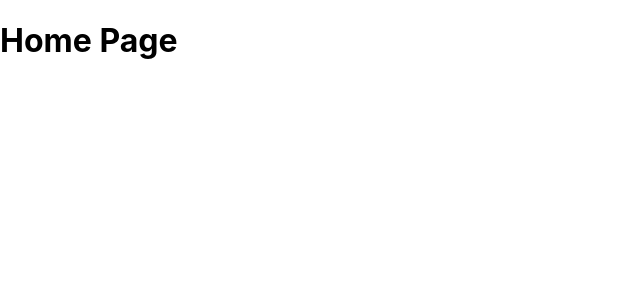
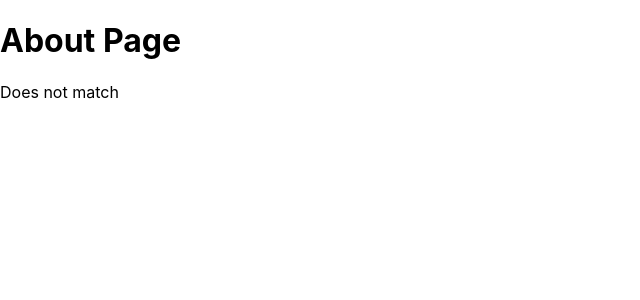
Before and after one commit to oscartrugo/MasterReact-Typecript, a React (Create React App) app in the folder react-udemy-tutorial/: page /about in a window 1280 px wide. Shown: the top 300 px of the page, without its empty margins (0-640 px from the left). Built offline with nearby package versions, Linux system fonts and the light colour scheme.

Commit message:
78. Routing part 2

```diff
--- a/react-udemy-tutorial/src/App.tsx
+++ b/react-udemy-tutorial/src/App.tsx
@@ -2,20 +2,17 @@ import React from 'react';
 import logo from './logo.svg';
 import './App.css';
 import HomePage from './components/HomePage';
-import { createBrowserHistory } from 'history';
 import { Router, Route, Switch } from 'react-router';
 import AboutPage from './components/AboutPage';
-
-const history = createBrowserHistory();
+import { BrowserRouter } from 'react-router-dom';
 
 function App() {
   return (
-    <Router history={history}>
-      <Switch>
-        <Route component={AboutPage} path="/:username/about" />
-        <Route component={HomePage} path="/" />
-      </Switch>
-    </Router>
+    <BrowserRouter>
+        <Route component={AboutPage} path="/about" />
+        <Route render={(routeProps) =>  <HomePage {...routeProps} />} path="/home" />
+        <Route children={(routeProps) => routeProps.match ? <HomePage {...routeProps} /> : <div>Does not match</div>} path="/children" />
+    </BrowserRouter>
   );
 }
 
--- a/react-udemy-tutorial/src/components/AboutPage/index.tsx
+++ b/react-udemy-tutorial/src/components/AboutPage/index.tsx
@@ -6,7 +6,6 @@ class AboutPage extends React.Component<AboutPageProps> {
         return (
             <div>
                 <h1> About Page </h1>
-                <p>Name: {this.props.match.params.username}</p>
             </div>
         )
     }
--- a/react-udemy-tutorial/src/components/AboutPage/interface.ts
+++ b/react-udemy-tutorial/src/components/AboutPage/interface.ts
@@ -1,7 +1,3 @@
 import { RouteComponentProps } from "react-router-dom";
 
-interface AboutPageRouteParams {
-    username: string;
-}
-
-export type AboutPageProps = RouteComponentProps<AboutPageRouteParams>;
+export type AboutPageProps = RouteComponentProps;
```
